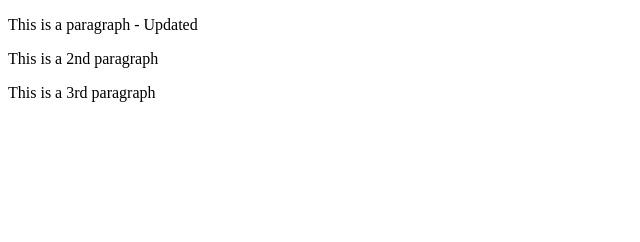
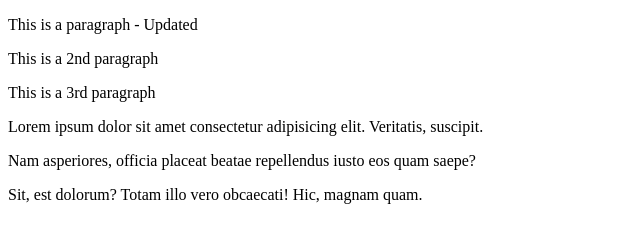
Before and after one commit to francois-terblans/Git-1, a plain HTML site: page index.html in a window 1280 px wide. Shown: the whole page, without its empty margins (0-640 px from the left). Drawn offline with Linux system fonts and the light colour scheme.

Commit message:
Added 3 more paragraphs

```diff
--- a/index.html
+++ b/index.html
@@ -9,5 +9,8 @@
     <p>This is a paragraph - Updated</p>
     <p>This is a 2nd paragraph</p>
     <p>This is a 3rd paragraph</p>
+    <p>Lorem ipsum dolor sit amet consectetur adipisicing elit. Veritatis, suscipit.</p>
+    <p>Nam asperiores, officia placeat beatae repellendus iusto eos quam saepe?</p>
+    <p>Sit, est dolorum? Totam illo vero obcaecati! Hic, magnam quam.</p>
 </body>
 </html>
```
